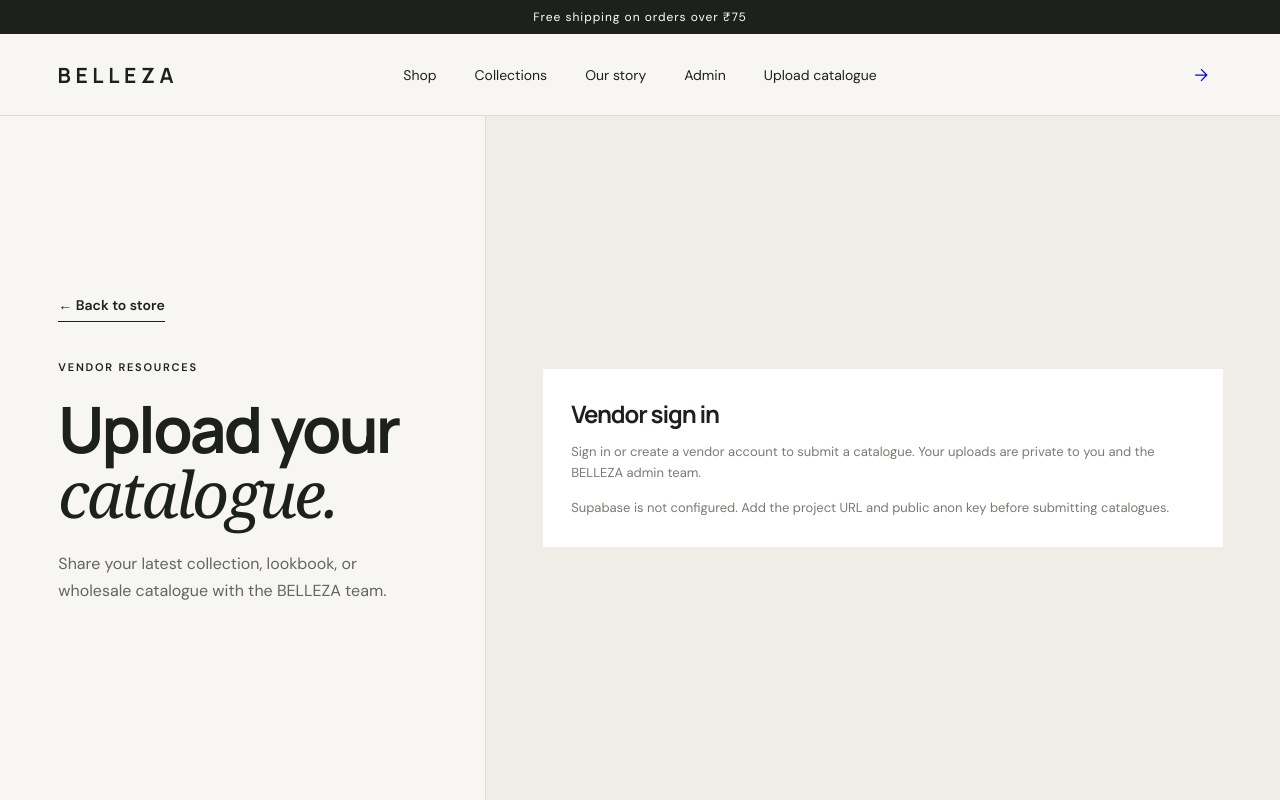
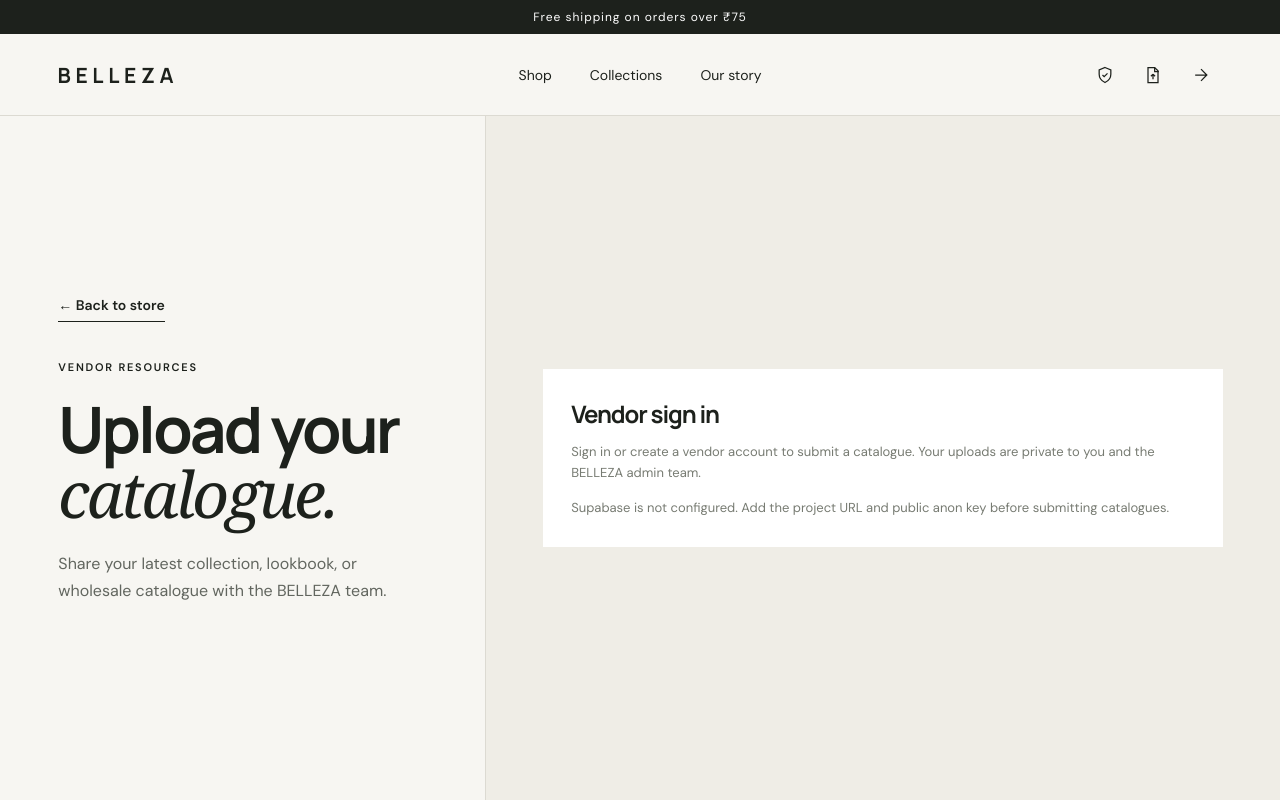
Before and after one commit to 8860-pa/Belleza, a plain HTML site: page catalogue-upload.html in a window 1280 px wide. Drawn offline with nearby package versions, Linux system fonts and the light colour scheme.

Commit message:
Move backend links to icon navigation
Co-authored-by: Copilot App <223556219+Copilot@users.noreply.github.com>

```diff
--- a/catalogue-upload.html
+++ b/catalogue-upload.html
@@ -81,14 +81,18 @@
         <a href="index.html#shop">Shop</a>
         <a href="index.html#collections">Collections</a>
         <a href="index.html#story">Our story</a>
-        <a href="admin-products.html">Admin</a>
-        <a href="catalogue-upload.html">Upload catalogue</a>
       </nav>
-      <div class="header-actions">
+      <nav class="header-actions backend-tools" aria-label="Backend tools">
+        <a class="icon-button" href="admin-products.html" aria-label="Admin" title="Admin">
+          <svg viewBox="0 0 24 24" aria-hidden="true"><path d="M12 3 19 6v5c0 4.7-3 8-7 10-4-2-7-5.3-7-10V6l7-3Z"></path><path d="m9 12 2 2 4-4"></path></svg>
+        </a>
+        <a class="icon-button" href="catalogue-upload.html" aria-label="Upload catalogue" aria-current="page" title="Upload catalogue">
+          <svg viewBox="0 0 24 24" aria-hidden="true"><path d="M6 3h8l4 4v14H6z"></path><path d="M14 3v5h5M12 17v-6m0 0-2.5 2.5M12 11l2.5 2.5"></path></svg>
+        </a>
         <a class="icon-button" href="index.html" aria-label="Back to store">
           <svg viewBox="0 0 24 24" aria-hidden="true"><path d="M5 12h14M12 5l7 7-7 7"></path></svg>
         </a>
-      </div>
+      </nav>
     </header>
 
     <main class="upload-main">
--- a/styles.css
+++ b/styles.css
@@ -68,6 +68,17 @@ img { width: 100%; display: block; }
   position: relative;
 }
 .icon-button svg { width: 20px; fill: none; stroke: currentColor; stroke-width: 1.5; }
+.backend-tools .icon-button {
+  color: var(--ink);
+  text-decoration: none;
+  border: 1px solid transparent;
+  border-radius: 50%;
+}
+.backend-tools .icon-button:hover,
+.backend-tools .icon-button:focus-visible {
+  background: var(--sand);
+  border-color: var(--line);
+}
 .cart-count {
   position: absolute;
   right: 2px;
```
Also changed, not shown: admin-products.html (+8 -2 lines), index.html (+0 -2 lines).
